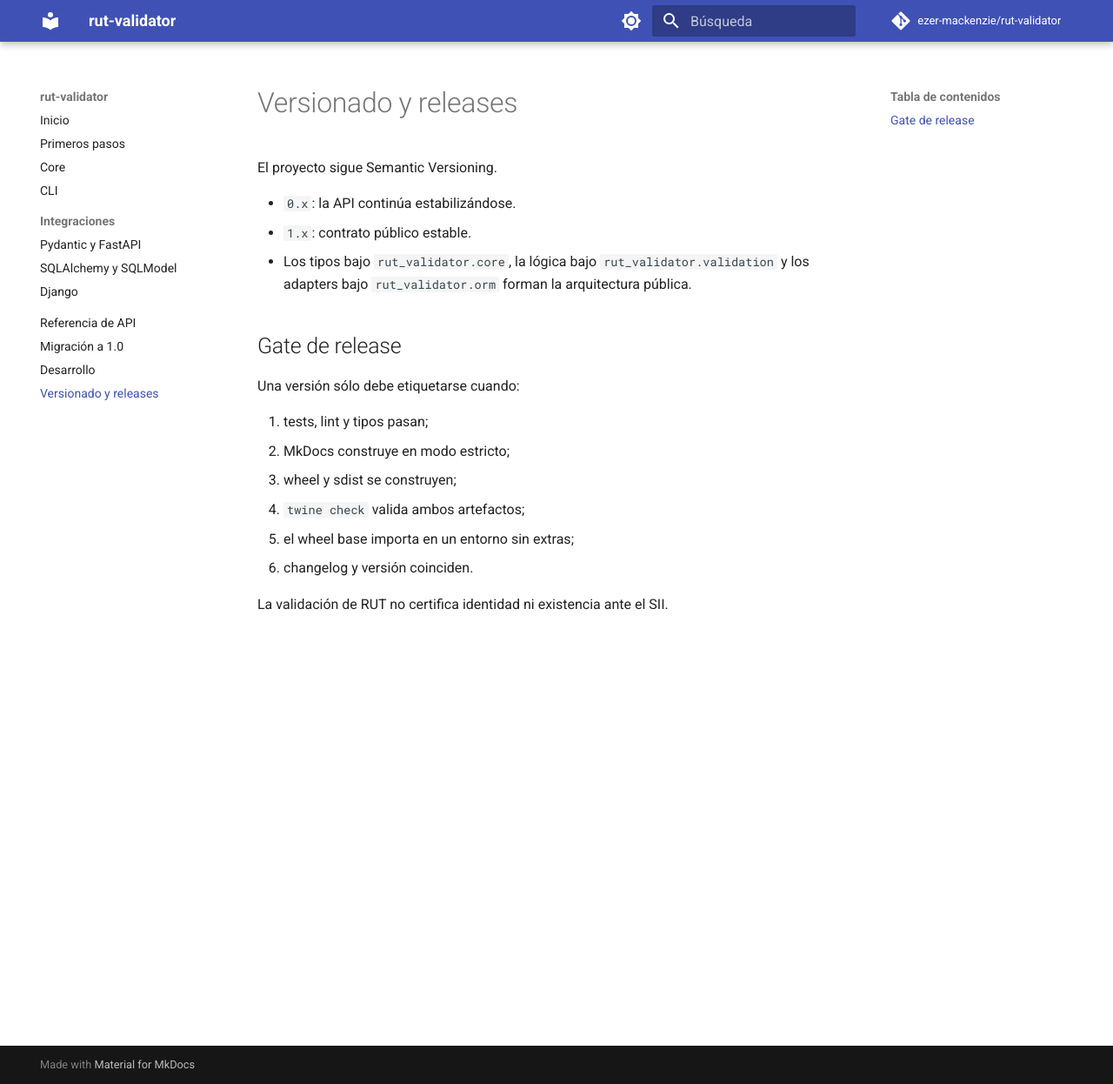
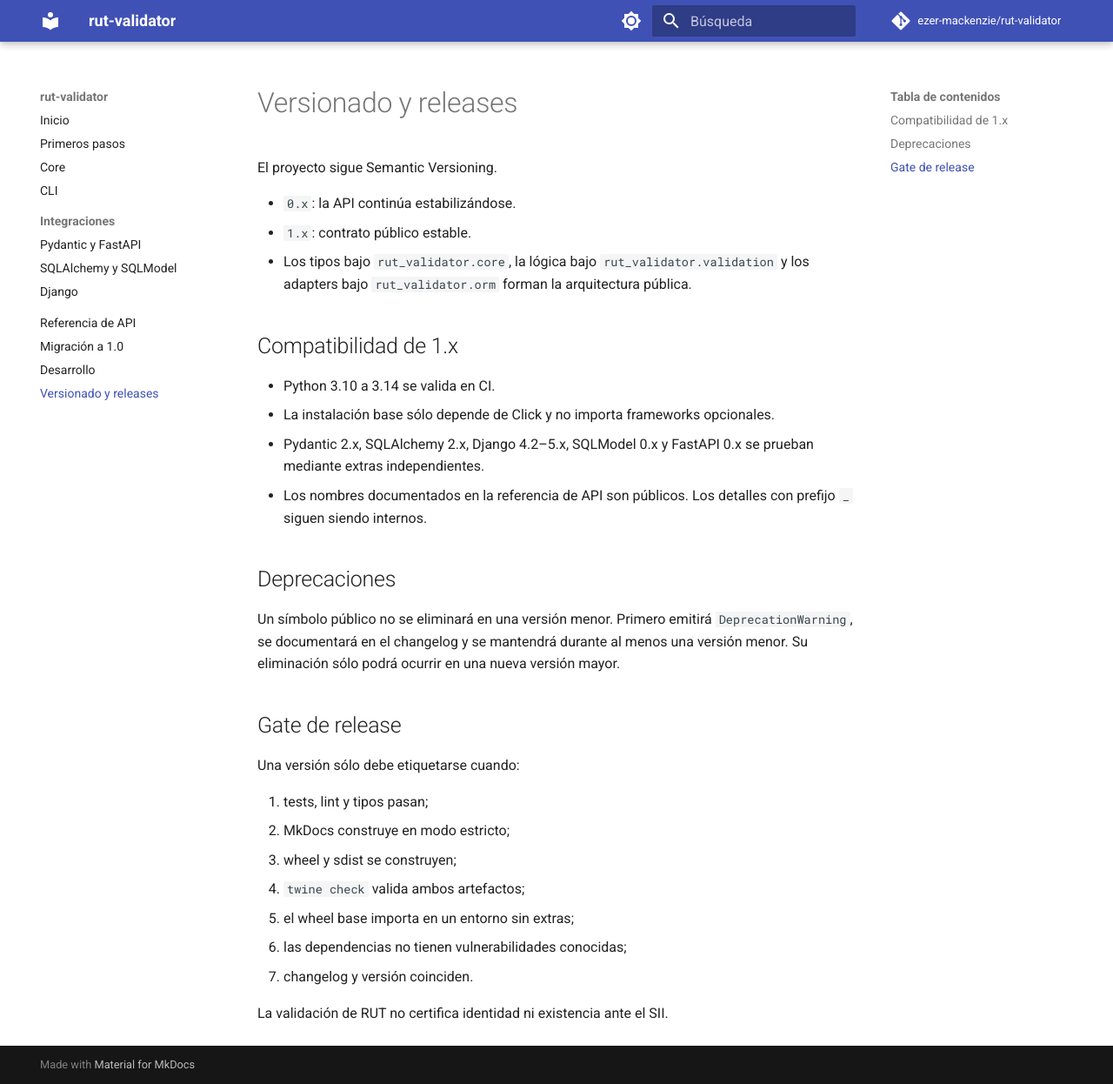
Before and after one commit to ezer-mackenzie/rut-validator, an MkDocs documentation site: the page built from docs/release-policy.md, in a window 1280 px wide and 1246 px high. Shown: the whole window at 87% size. Built offline with MkDocs 1.6.1 and Material for MkDocs 9.7.7, drawn with Linux system fonts in a browser that asks for light colours; comment, search, counter and statistics services are not loaded.

Commit message:
docs: publish stable api and deprecation policy

```diff
--- a/docs/release-policy.md
+++ b/docs/release-policy.md
@@ -8,6 +8,23 @@ El proyecto sigue Semantic Versioning.
   `rut_validator.validation` y los adapters bajo `rut_validator.orm` forman la
   arquitectura pública.
 
+## Compatibilidad de 1.x
+
+- Python 3.10 a 3.14 se valida en CI.
+- La instalación base sólo depende de Click y no importa frameworks
+  opcionales.
+- Pydantic 2.x, SQLAlchemy 2.x, Django 4.2–5.x, SQLModel 0.x y FastAPI 0.x se
+  prueban mediante extras independientes.
+- Los nombres documentados en la referencia de API son públicos. Los detalles
+  con prefijo `_` siguen siendo internos.
+
+## Deprecaciones
+
+Un símbolo público no se eliminará en una versión menor. Primero emitirá
+`DeprecationWarning`, se documentará en el changelog y se mantendrá durante al
+menos una versión menor. Su eliminación sólo podrá ocurrir en una nueva versión
+mayor.
+
 ## Gate de release
 
 Una versión sólo debe etiquetarse cuando:
@@ -17,6 +34,7 @@ Una versión sólo debe etiquetarse cuando:
 3. wheel y sdist se construyen;
 4. `twine check` valida ambos artefactos;
 5. el wheel base importa en un entorno sin extras;
-6. changelog y versión coinciden.
+6. las dependencias no tienen vulnerabilidades conocidas;
+7. changelog y versión coinciden.
 
 La validación de RUT no certifica identidad ni existencia ante el SII.
```
Also changed, not shown: README.md (+2 -1 lines), docs/migration-1.md (+5 -5 lines).
